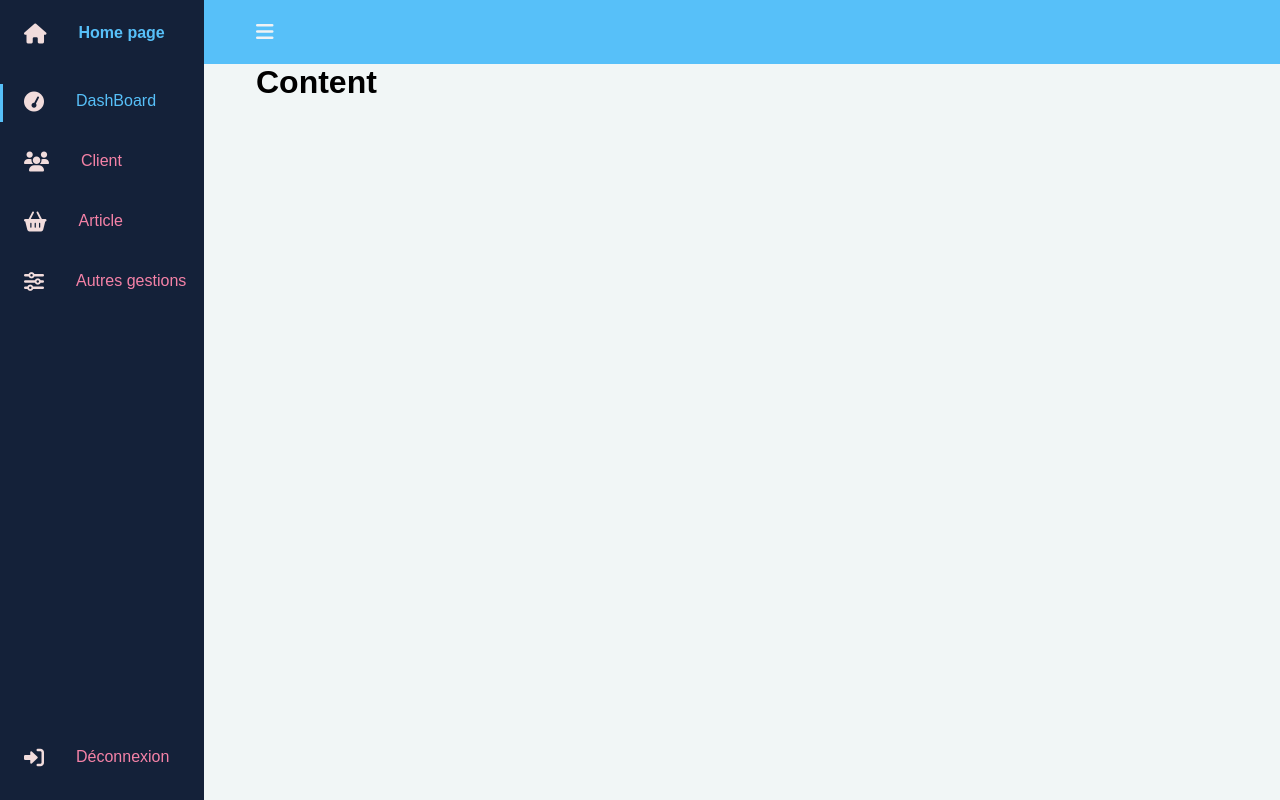
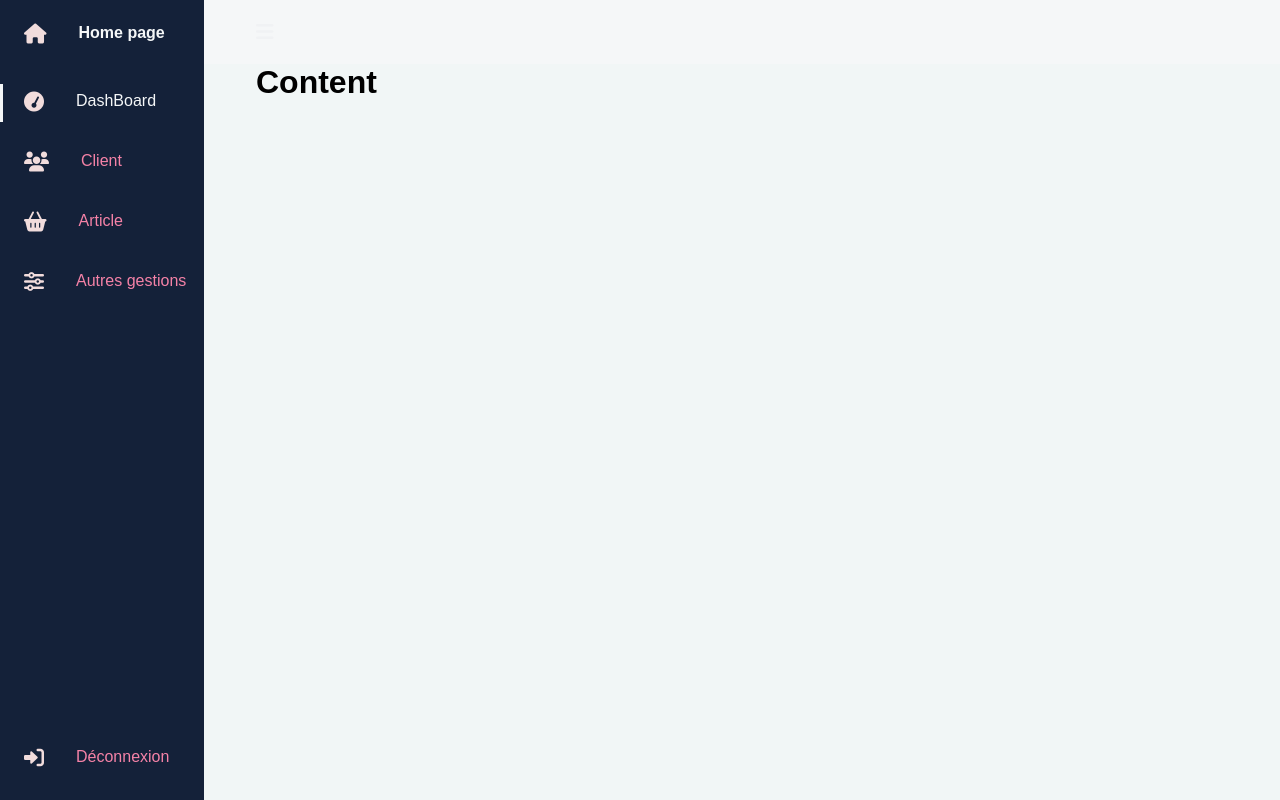
Before and after one commit to rovertnet/mon-projet1, a React (Create React App) app: page / in a window 1280 px wide. Built offline with nearby package versions, Linux system fonts and the light colour scheme; a web font is replaced by a local one.

Commit message:
je suis un commite de modification

```diff
--- a/src/Composants/Sidbar.js
+++ b/src/Composants/Sidbar.js
@@ -4,8 +4,8 @@ import {Link} from 'react-router-dom'
 
 const Sidbar = () => {
   return (
-      <main className='space-toggle'>
-          <header className='header space-toggle'>
+    <main className='space-toggle'>
+        <header className='header space-toggle'>
             <div className='header-toggle'>
                 <i class="fas fa-bars"></i>
             </div>
--- a/src/Styles/index.css
+++ b/src/Styles/index.css
@@ -3,7 +3,7 @@
     --nav-width : 68px;
     --first-color : #f0f2f4;
     --first-color-alt : #f582a7;
-    --white-color : #57c0f9;
+    --white-color : #f5f7f8;
 }
 *{
     margin: 0;
```
Also changed, not shown: src/Styles/Sidbar.css (deleted).
